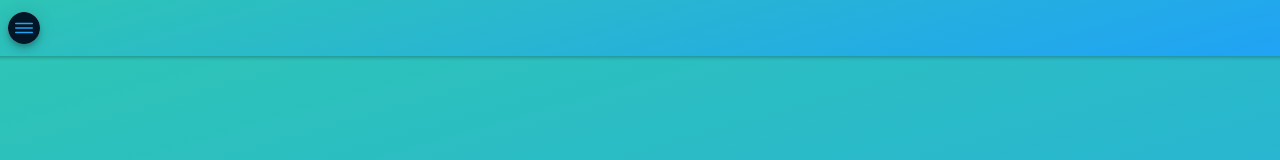
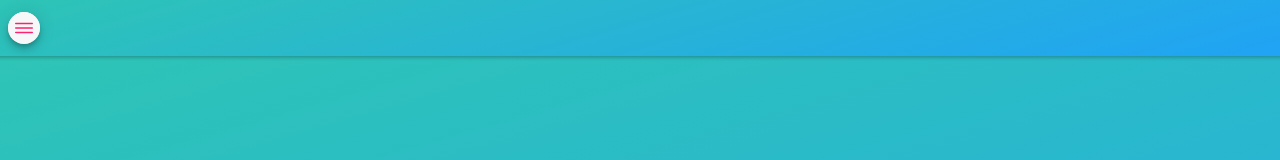
Before and after one commit to Lucasfield3/fixer-ionic-react, a React (Create React App) app: page /TelaInicio in a window 1280 px wide. Shown: the top 160 px of the page. Built offline with nearby package versions, Linux system fonts and the light colour scheme.

Commit message:
alteração color="light" menu

```diff
--- a/src/pages/TelaApresentacao/TelaInicio.tsx
+++ b/src/pages/TelaApresentacao/TelaInicio.tsx
@@ -50,7 +50,7 @@ const TelaInicio: React.FC = () => {
         <IonPage id="main-content" className="page-inicio">
           <IonHeader>
             <IonToolbar>
-              <IonFabButton slot='start' onClick={openMenu} className="icon-fab-button icone" size="small" color="dark">
+              <IonFabButton slot='start' onClick={openMenu} className="icon-fab-button icone" size="small" color="light">
                 <IonIcon icon={menuOutline} />
                 <IonButton slot='start'>
                   <IonMenuButton></IonMenuButton>
@@ -59,7 +59,7 @@ const TelaInicio: React.FC = () => {
             </IonToolbar>
           </IonHeader>
           <IonContent>
-            <IonFabButton slot='start' onClick={openMenu} className="icon-fab-button icone" size="small" color="dark">
+            <IonFabButton slot='start' onClick={openMenu} className="icon-fab-button icone" size="small" color="light">
               <IonIcon icon={menuOutline} />
             </IonFabButton>
           </IonContent>
```
